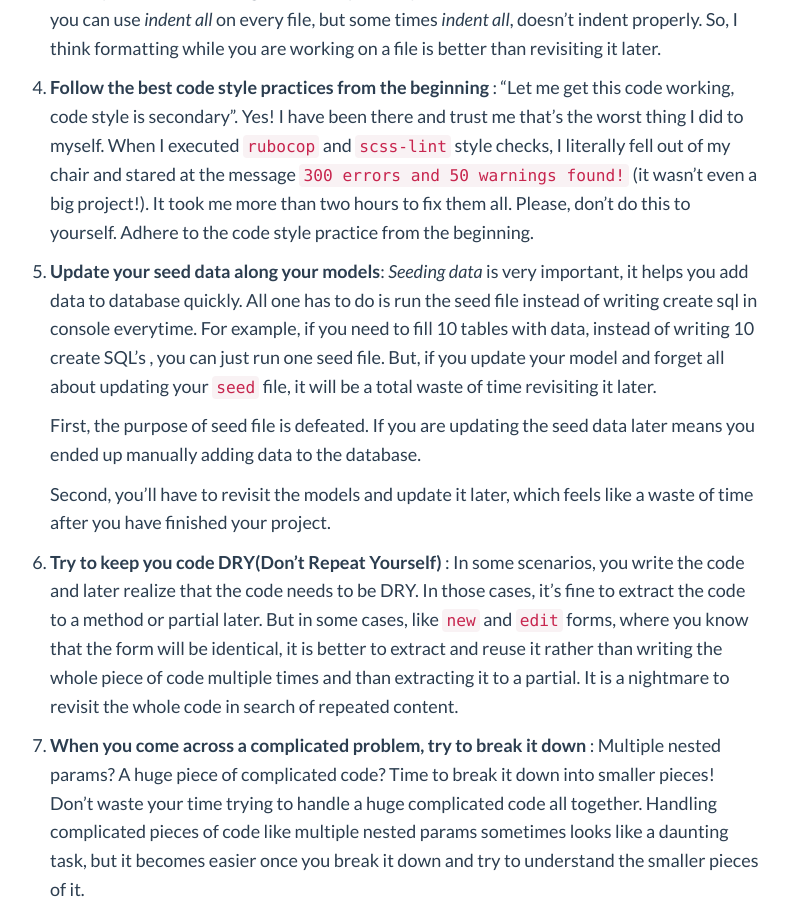
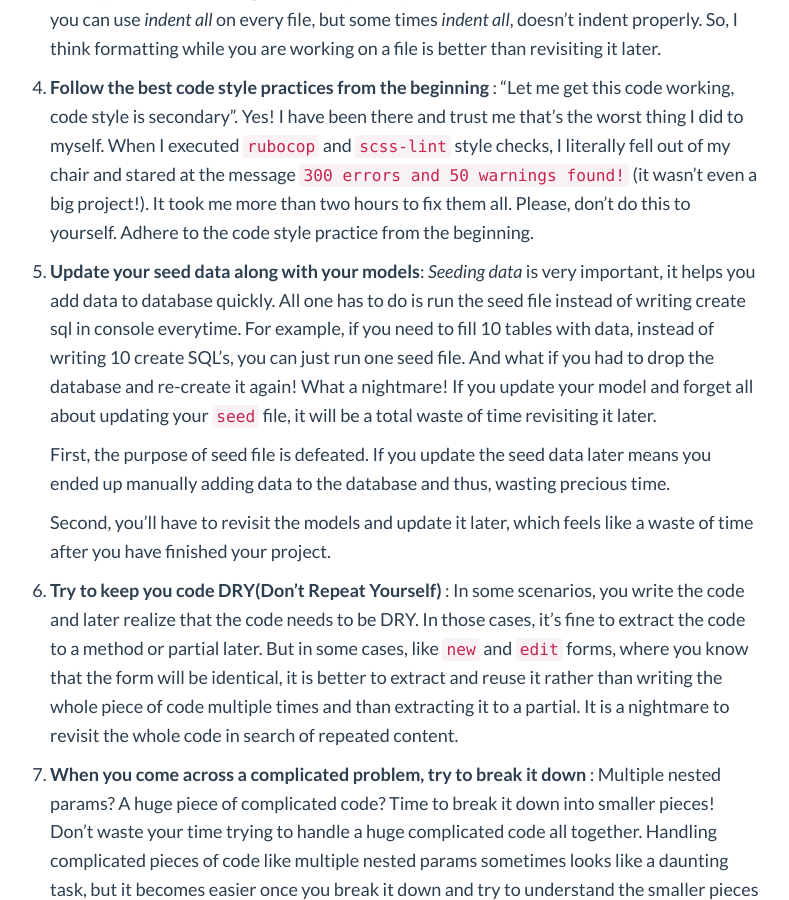
Before and after one commit to soumyaveer/soumyaveer.github.io, a Jekyll site: the page built from _posts/2017-12-08-lessons-learnt-from-previous-projects.markdown, in a window 1280 px wide and 900 px high, scrolled down 1861 px. Shown: the whole window, without its empty margins (255-1044 px from the left). Built offline with Jekyll 4.4.1, drawn with Linux system fonts in a browser that asks for light colours; comment, search, counter and statistics services are not loaded; some of the changed text lies outside the part shown.

Commit message:
fix post-11

```diff
--- a/_posts/2017-12-08-lessons-learnt-from-previous-projects.markdown
+++ b/_posts/2017-12-08-lessons-learnt-from-previous-projects.markdown
@@ -24,15 +24,15 @@
       Third, with tests you can catch the boundary condition exceptions which might get overlooked if you are testing your website by refreshing it.
 
   3. **Format your code from the beginning** :
-    Formatting is important for the readability, not only for others but for the one who is coding as well. Imagine revisiting a piece of code after six months and finding that you don't understand anything that you wrote. I won't even mention someone else trying to review your code. You might think, "Oh! I'll format it later". When you start formatting in the final phases, you'll realize what a waste of time it is. Yes, you can use _indent all_ on every file, but some times _indent all_, doesn't indent properly. So, I think formatting while you are working on a file is better than revisiting it later.
+    Formatting is important for the readability, not only for others but for the one who is coding as well. Imagine revisiting a piece of code after six months and finding that you don't understand anything that you wrote. I won't even mention someone else trying to review your code. You might think, "Oh! I'll format it later". When you start formatting in the final phase, you'll realize what a waste of time it is. Yes, you can use _indent all_ on every file, but some times _indent all_, doesn't indent properly. So, I think formatting while you are working on a file is better than revisiting it later.
 
   4. **Follow the best code style practices from the beginning** :
     "Let me get this code working, code style is secondary". Yes! I have been there and trust me that's the worst thing I did to myself. When I executed `rubocop` and `scss-lint` style checks, I literally fell out of my chair and stared at the message `300 errors and 50 warnings found!` (it wasn't even a big project!). It took me more than two hours to fix them all. Please, don't do this to yourself. Adhere to the code style practice from the beginning.
 
-  5. **Update your seed data along your models**:
-    _Seeding data_ is very important, it helps you add data to database quickly. All one has to do is run the seed file instead of writing create sql in console everytime. For example, if you need to fill 10 tables with data, instead of writing 10 create SQL's , you can just run one seed file. But, if you update your model and forget all about updating your `seed` file, it will be a total waste of time revisiting it later.
+  5. **Update your seed data along with your models**:
+    _Seeding data_ is very important, it helps you add data to database quickly. All one has to do is run the seed file instead of writing create sql in console everytime. For example, if you need to fill 10 tables with data, instead of writing 10 create SQL's, you can just run one seed file. And what if you had to drop the database and re-create it again! What a nightmare! If you update your model and forget all about updating your `seed` file, it will be a total waste of time revisiting it later.
 
-      First, the purpose of seed file is defeated. If you are updating the seed data later means you ended up manually adding data to the database.
+      First, the purpose of seed file is defeated. If you update the seed data later means you ended up manually adding data to the database and thus, wasting precious time.
 
       Second, you'll have to revisit the models and update it later, which feels like a waste of time after you have finished your project.
 
@@ -46,9 +46,12 @@
  8. **Write comments wherever necessary** :
   I realised the importance of comments during my last project. While working on that project I had to take a break of around a month. When I returned and opened the Editor, I realised that I have totally lost track of what I was doing before I left. It took me few hours of digging my notes, finding my models and website design and reading and re-reading them to get back on track. If only I had left comments in the files, I would have saved a few hours!
 
- 9. **Commit your code every few minutes** :
- I'll tell you a story here. It begins, when I new to Ruby and Github. At that time I was in a habit of saving data on my local desktop and  committing it once or twice in two days. One day while I was working on my laptop, it crashed. I had to reformat the laptop to fix it. With that crash I lost two days of hard work. Moral of the story: Keep committing and pushing the data. It's very frustrating to do the same work over and over again.
+ 9. **Commit your code every few minutes and keep pushing it to Github** :
+ I'll tell you a story here. It begins, when I was new to Ruby and Github. At that time I was in a habit of saving data on my local desktop, committing and pushing it once or twice in two days. One day while I was working on my laptop, it crashed. I had to reformat the laptop to fix it. With that crash I lost two days of hard work. Moral of the story: Keep committing and pushing the data. It's very frustrating to do the same work over and over again.
 
     Not only that, Committing is also important because it records what changes you made in your work. It's a history of your work. The more accurate it is, the better. And the best way to make it accurate is to commit every few minutes.
 
+ 10. **Make sure you understand what you have written** :
+ "Oh! it still shows the same exception, let me try changing it a little". Please, don't do that. It is very tempting to keep guessing what might have gone wrong and fix the error, but it does not help in the long run. You might be able to resolve that particular issue, but you'll never understand why was it resolved. Everytime you get an error or an exception, try to read it and understand what is happening behind the scenes and then work on the solution. That way you'll be able to understand the issue and the solution that you used to fix it, and next time it occurs, you'll be ready to deal with it!
+
 These are some of the major mistakes I made while working on the projects. I learnt a lot from them, sometimes the hard way. Hope someone else will also be able to learn something from my mistakes.
```
Also changed, not shown: other parts of _posts/2017-12-08-lessons-learnt-from-previous-projects.markdown (+1 -1 lines).
